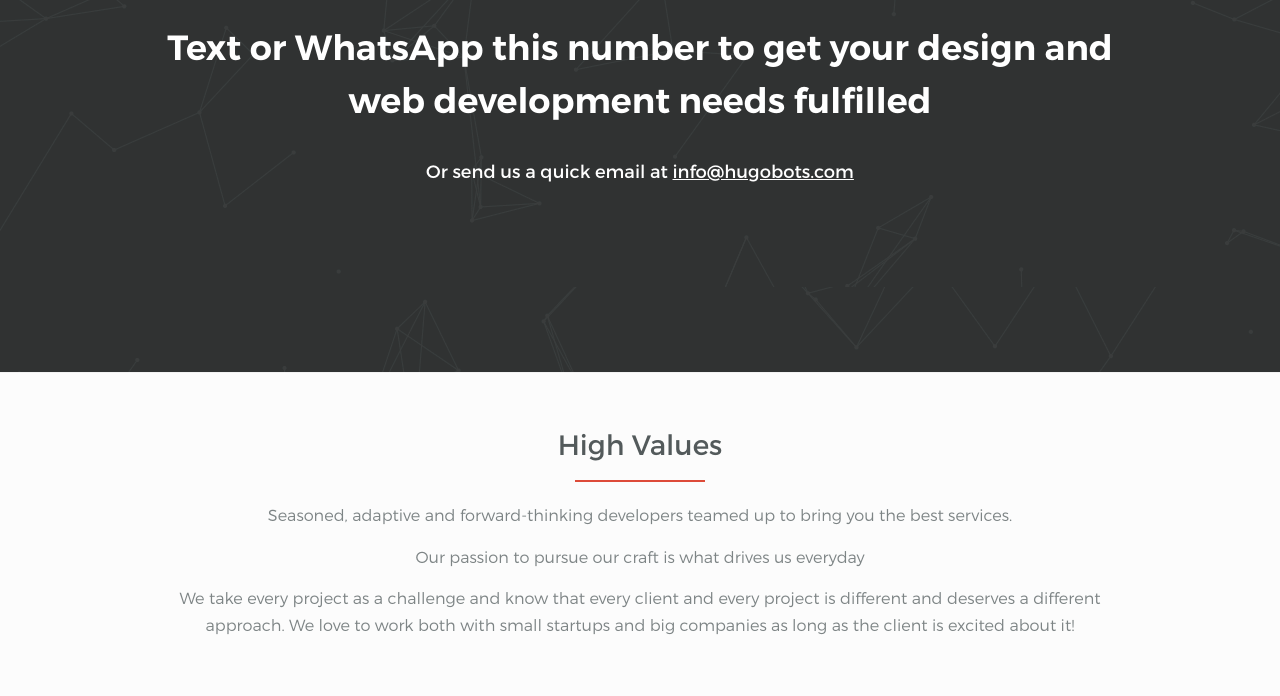
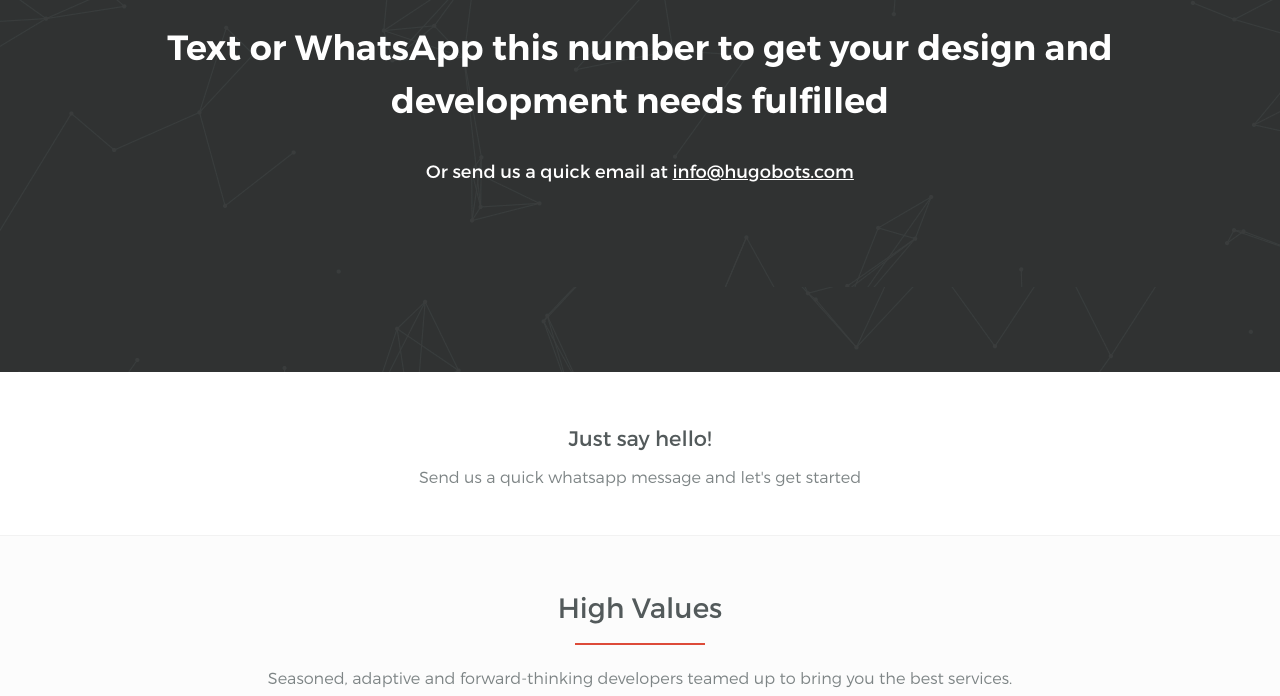
Before and after one commit to hugobots/hugobots.github.io, a plain HTML site: page index.html in a window 1280 px wide. Shown: the part 329-1025 px from the top of the page. Drawn offline with nearby package versions, Linux system fonts and the light colour scheme.

Commit message:
Add a section

```diff
--- a/index.html
+++ b/index.html
@@ -43,7 +43,7 @@
 					<div class="hero-content">
 						<h2>+971 56 83 13 042</h2>
 
-						<h1>Text or WhatsApp this number to get your design and web development needs fulfilled</h1>
+						<h1>Text or WhatsApp this number to get your design and development needs fulfilled</h1>
 
 						<h3 style="margin-top: 30px;font-size: 18px;">Or send us a quick email at <a href="mailto:info@hugobots.com?subject=Hugobots: Inquiry">info@hugobots.com</a></h3>
 
@@ -51,7 +51,16 @@
 				</div>
 			</div>
 			<!-- /.hero-unit -->
-
+			<div class="sms-container text-center page-section" id="about">
+				<div class="container">
+					<div class="">
+            <div class="">
+							<h2>Just say hello!</h2>
+							<p style="margin-top: 10px;margin-bottom: -5px;">Send us a quick whatsapp message and let's get started</p>
+						</div>
+					</div>
+				</div>
+			</div>
 			<!-- .about -->
 			<div class="about-container text-center wrapper-muted page-section" id="about">
 				<div class="container">
```
